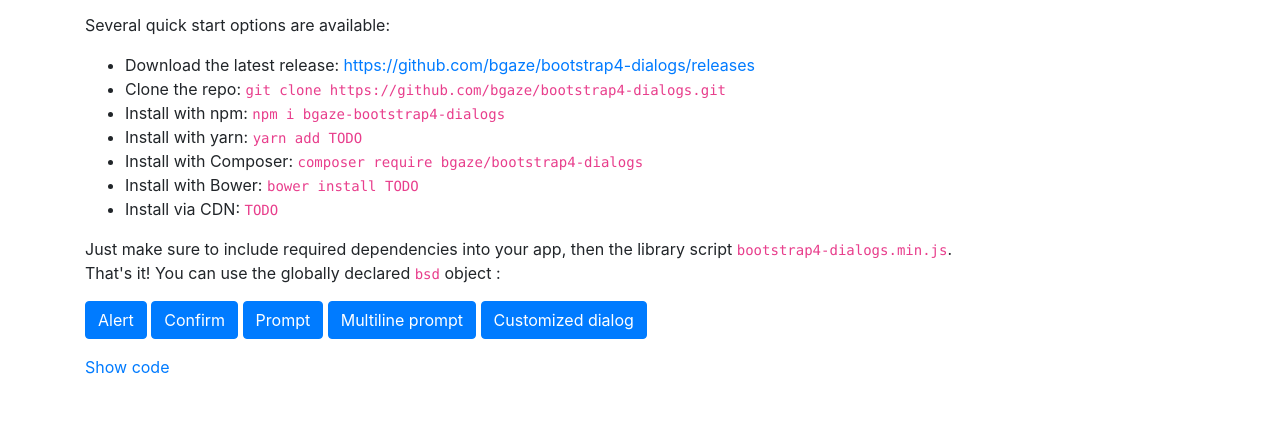
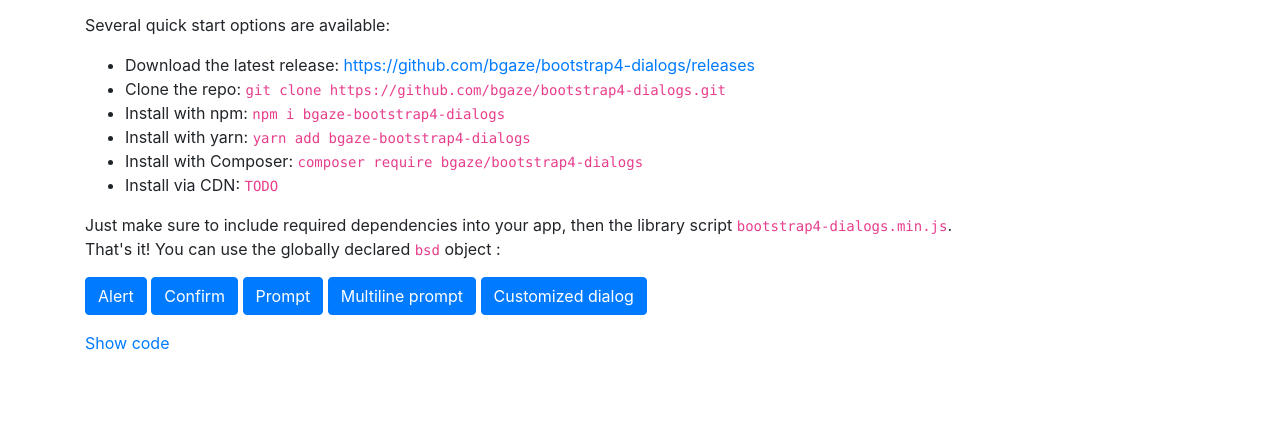
Before and after one commit to bgaze/bootstrap4-dialogs, a website: page doc.html in a window 1280 px wide. Shown: the part 215-643 px from the top of the page. Drawn offline with nearby package versions, Linux system fonts and the light colour scheme.

Commit message:
Install with Yarn

```diff
--- a/doc.html
+++ b/doc.html
@@ -101,9 +101,8 @@
                             <li>Download the latest release: <a href="https://github.com/bgaze/bootstrap4-dialogs/releases">https://github.com/bgaze/bootstrap4-dialogs/releases</a></li>
                             <li>Clone the repo: <code>git clone https://github.com/bgaze/bootstrap4-dialogs.git</code></li>
                             <li>Install with npm: <code>npm i bgaze-bootstrap4-dialogs</code></li>
-                            <li>Install with yarn: <code>yarn add TODO</code></li>
+                            <li>Install with yarn: <code>yarn add bgaze-bootstrap4-dialogs</code></li>
                             <li>Install with Composer: <code>composer require bgaze/bootstrap4-dialogs</code></li>
-                            <li>Install with Bower: <code>bower install TODO</code></li>
                             <li>Install via CDN: <code>TODO</code></li>
                         </ul>
 
```
Also changed, not shown: src/doc.html (+1 -2 lines), README.md.
